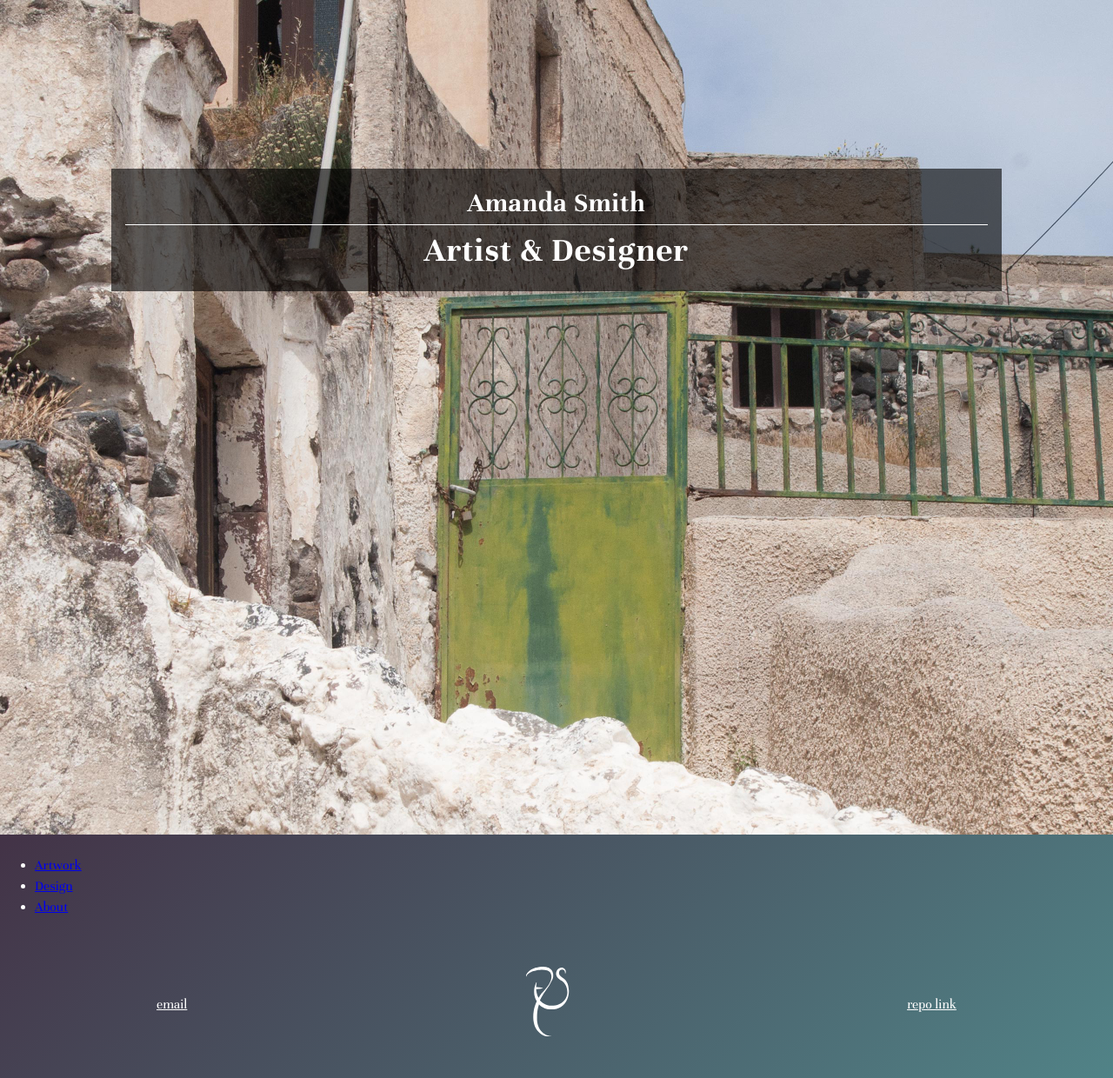
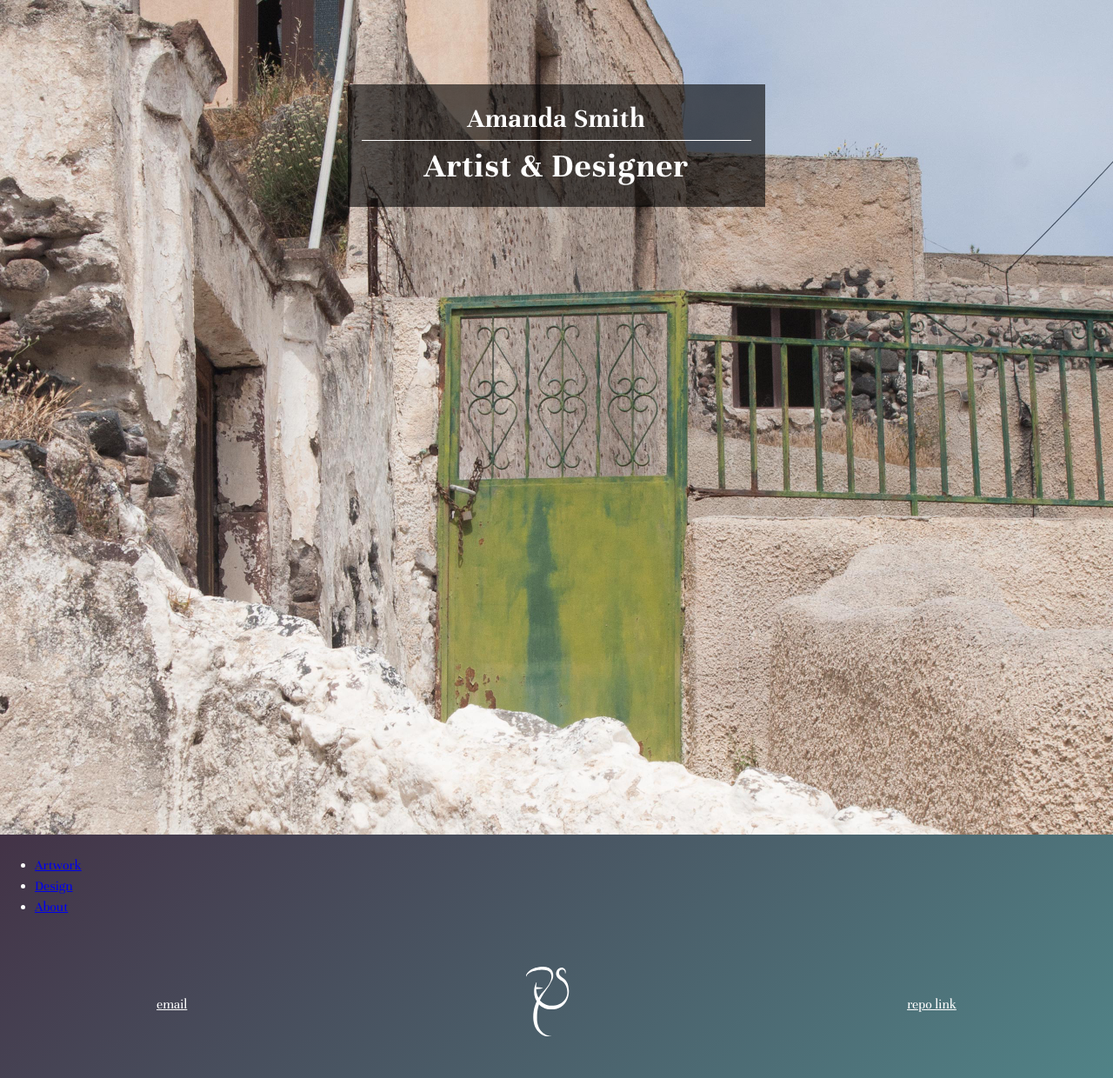
Before and after one commit to asmithorn/asmithorn.github.io, a Jekyll site: the page built from index.html, in a window 1280 px wide. Shown: the whole page at 87% size. Built offline with Jekyll 4.4.1, drawn with Linux system fonts in a browser that asks for light colours.

Commit message:
hero text styling breakpoint

```diff
--- a/css/style.scss
+++ b/css/style.scss
@@ -462,6 +462,11 @@ _:-ms-lang(x), .u-row-header {text-align: center;}
 
     .o-three-col__right {-ms-grid-column: 3;}
 
+  .c-hero__overlay {
+    top: 10%;
+    width: 30em;
+  }
+
   .c-site-nav {flex-basis: 50%;}
 
   //IE
```
